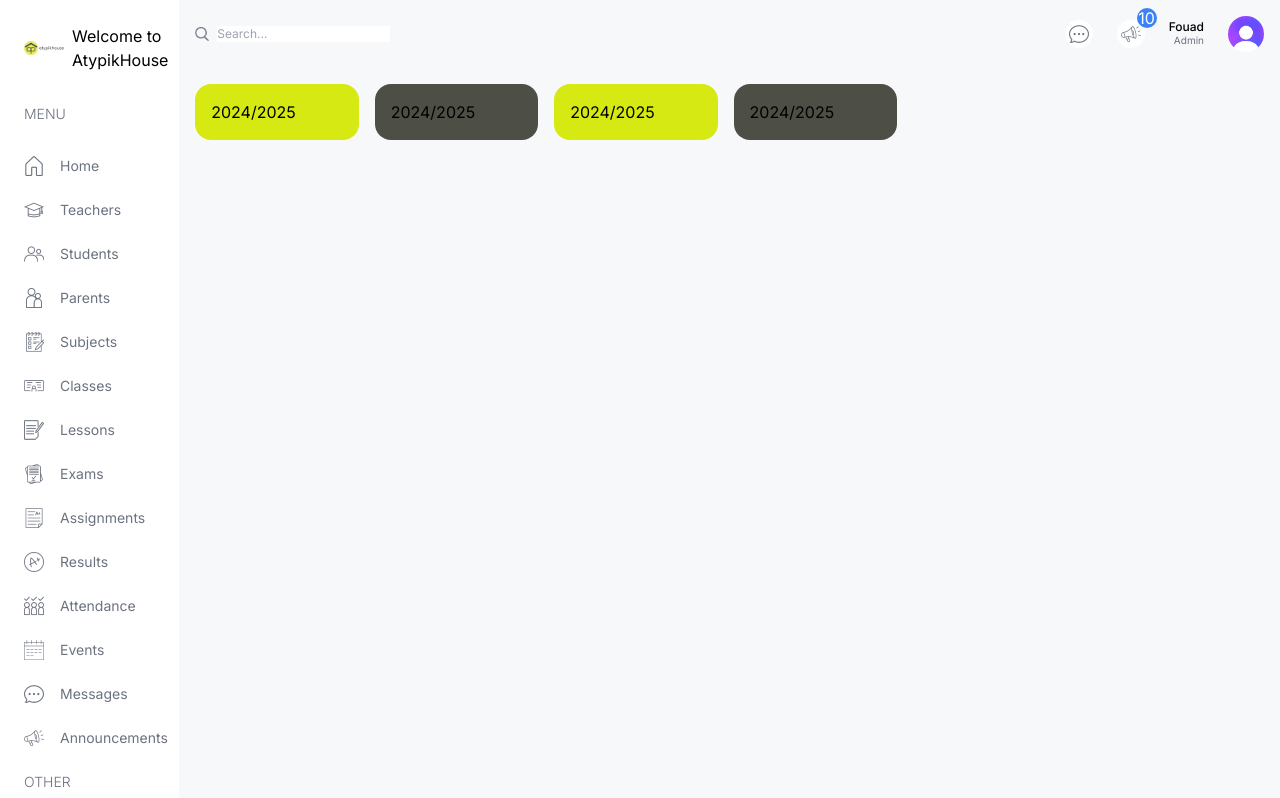
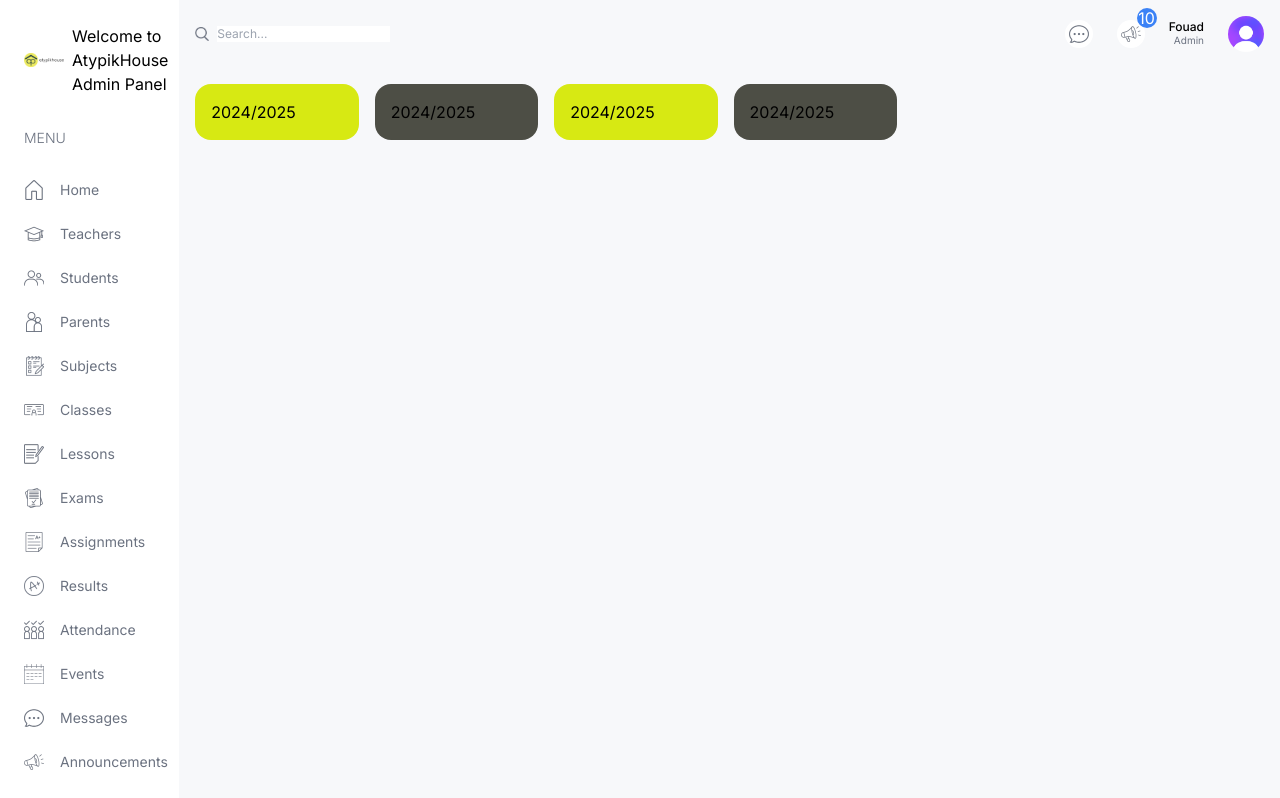
Before and after one commit to Fouad-berry/Responsive-ui-dashboard, a Next.js app: page /dashboard/admin in a window 1280 px wide. Shown: the top 798 px of the page. Built offline with nearby package versions, Linux system fonts and the light colour scheme.

Commit message:
update layout.tsx for dashboard

```diff
--- a/src/app/dashboard/layout.tsx
+++ b/src/app/dashboard/layout.tsx
@@ -13,7 +13,7 @@ export default function DashboardLayout({
             <div className="w-[14%] md:w-[8%] lg:w-[16%] xl:w-[14%] p-6">
                 <Link href="/" className="flex items-center justify-center lg:justify-start gap-2">
                     <Image src="/logo.png" alt="logo" width={40} height={40}/>
-                    <span className="hidden lg:block">Welcome to AtypikHouse</span>
+                    <span className="hidden lg:block">Welcome to AtypikHouse Admin Panel</span>
                 </Link>
                 <Menu/>
             </div>
```
